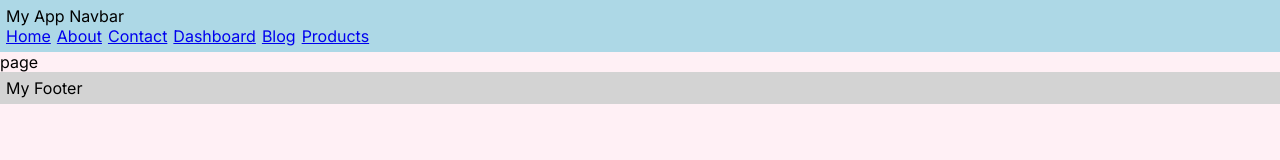
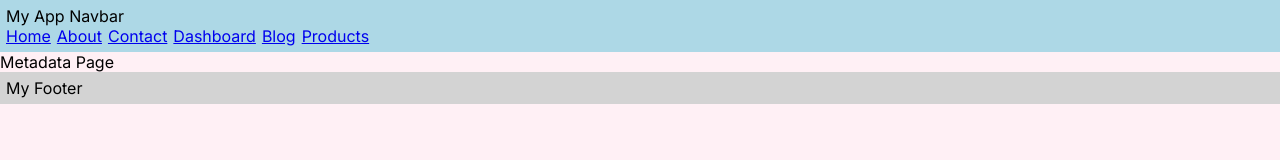
Before and after one commit to shubhamsinha21/nextapp, a Next.js app: page /metadata in a window 1280 px wide. Shown: the top 160 px of the page. Built offline with nearby package versions, Linux system fonts and the light colour scheme.

Commit message:
resolved nextjs 16 pre-rendering issue

```diff
--- a/app/blog/[slug]/page.tsx
+++ b/app/blog/[slug]/page.tsx
@@ -1,4 +1,6 @@
+export const instant = false;
 // interface for blogs data we will fetch from the api
+
 interface BlogPageProps {
     params: {
         slug: string;
--- a/app/metadata/[slug]/page.tsx
+++ b/app/metadata/[slug]/page.tsx
@@ -1,3 +1,4 @@
+export const instant = false;
 import type { Metadata } from "next";
 
 type Props = {
--- a/app/metadata/page.tsx
+++ b/app/metadata/page.tsx
@@ -1,7 +1,5 @@
-import React from 'react'
-
-export default function page() {
+export default function MetadataPage() {
   return (
-    <div>page</div>
+    <div>Metadata Page</div>
   )
 }
```
